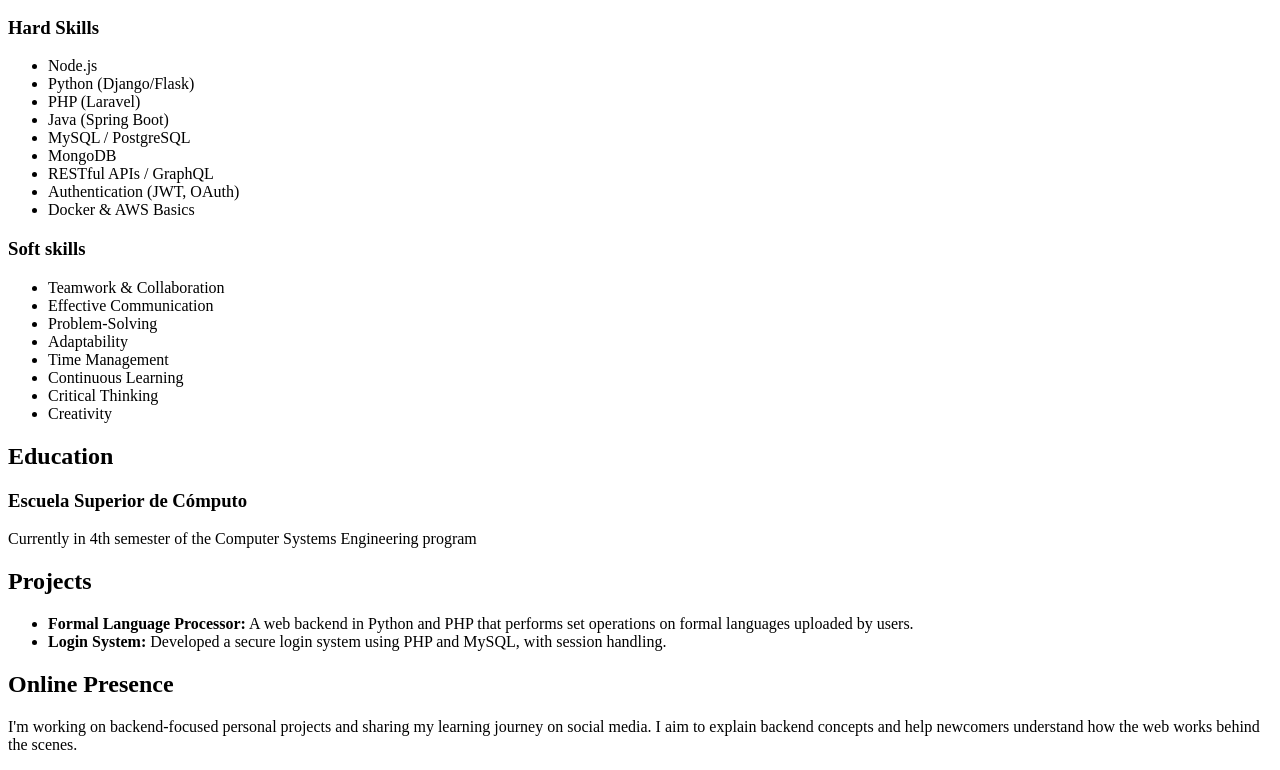
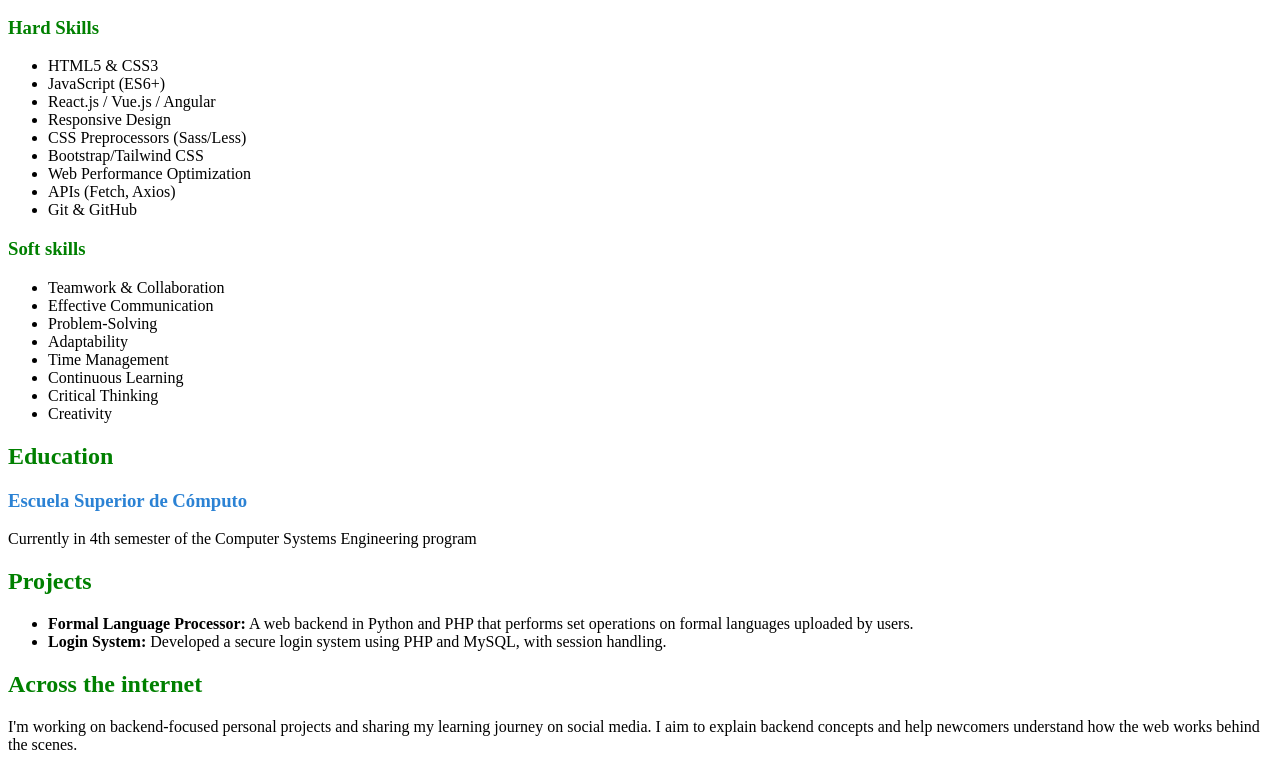
Before and after one commit to HarolBarajas/FrontendP, a plain HTML site: page FrontendProjects/Single-PageCV/index.html in a window 1280 px wide. Shown: the part 277-1047 px from the top of the page. Drawn offline with Linux system fonts and the light colour scheme.

Commit message:
Update index.html

```diff
--- a/FrontendProjects/Single-PageCV/index.html
+++ b/FrontendProjects/Single-PageCV/index.html
@@ -1,15 +1,15 @@
 <!DOCTYPE html>
 <html lang="en">
 <head>
-    <title>Backend Developer CV</title>
+    <title>Frontend Developer CV</title>
     <meta charset="utf-8">
 </head>
 <body>
     <main class="main-container">
-        <hr>
+        <hr width="80%">
         <div class="header">
             <h1>Harol Fabian Barajas Pacheco</h1>
-            <h2>Junior Backend Developer</h4>
+            <h2 style="color:green">Junior Backend Developer</h4>
             <ul>
                 <li>Los Héroes Tecámac</li>
                 <li>Tecámac, C.P. 55763</li>
@@ -21,21 +21,21 @@
         <h2>Skills</h4>
         <div class="skills">
             <div class="hard">
-                <h3>Hard Skills</h5>
+                <h3 style="color:green">Hard Skills</h5>
                 <ul>
-                    <li>Node.js</li>
-                    <li>Python (Django/Flask)</li>
-                    <li>PHP (Laravel)</li>
-                    <li>Java (Spring Boot)</li>
-                    <li>MySQL / PostgreSQL</li>
-                    <li>MongoDB</li>
-                    <li>RESTful APIs / GraphQL</li>
-                    <li>Authentication (JWT, OAuth)</li>
-                    <li>Docker & AWS Basics</li>
+                    <li>HTML5 & CSS3</li>
+                    <li>JavaScript (ES6+)</li>
+                    <li>React.js / Vue.js / Angular</li>
+                    <li>Responsive Design</li>
+                    <li>CSS Preprocessors (Sass/Less)</li>
+                    <li>Bootstrap/Tailwind CSS</li>
+                    <li>Web Performance Optimization</li>
+                    <li>APIs (Fetch, Axios)</li>
+                    <li>Git & GitHub</li>
                 </ul>
             </div>
             <div class="soft">
-                <h3>Soft skills</h5>
+                <h3 style="color:green">Soft skills</h5>
                 <ul>
                     <li>Teamwork & Collaboration</li>
                     <li>Effective Communication</li>
@@ -50,13 +50,13 @@
         </div>
 
         <div class="education">
-            <h2>Education</h4>
-            <h3>Escuela Superior de Cómputo</h5>
+            <h2 style="color:green">Education</h4>
+            <h3 style="color:rgb(43, 130, 212)">Escuela Superior de Cómputo</h5>
             <p>Currently in 4th semester of the Computer Systems Engineering program</p>
         </div>
 
         <div class="projects">
-            <h2>Projects</h4>
+            <h2 style="color:green">Projects</h4>
             <ul>
                 <li><strong>Formal Language Processor:</strong> A web backend in Python and PHP that performs set operations on formal languages uploaded by users.</li>
                 <li><strong>Login System:</strong> Developed a secure login system using PHP and MySQL, with session handling.</li>
@@ -64,7 +64,7 @@
         </div>
 
         <div class="internet">
-            <h2>Online Presence</h4>
+            <h2 style="color:green">Across the internet</h4>
             <p>I'm working on backend-focused personal projects and sharing my learning journey on social media. I aim to explain backend concepts and help newcomers understand how the web works behind the scenes.</p>
         </div>
     </main>
```
